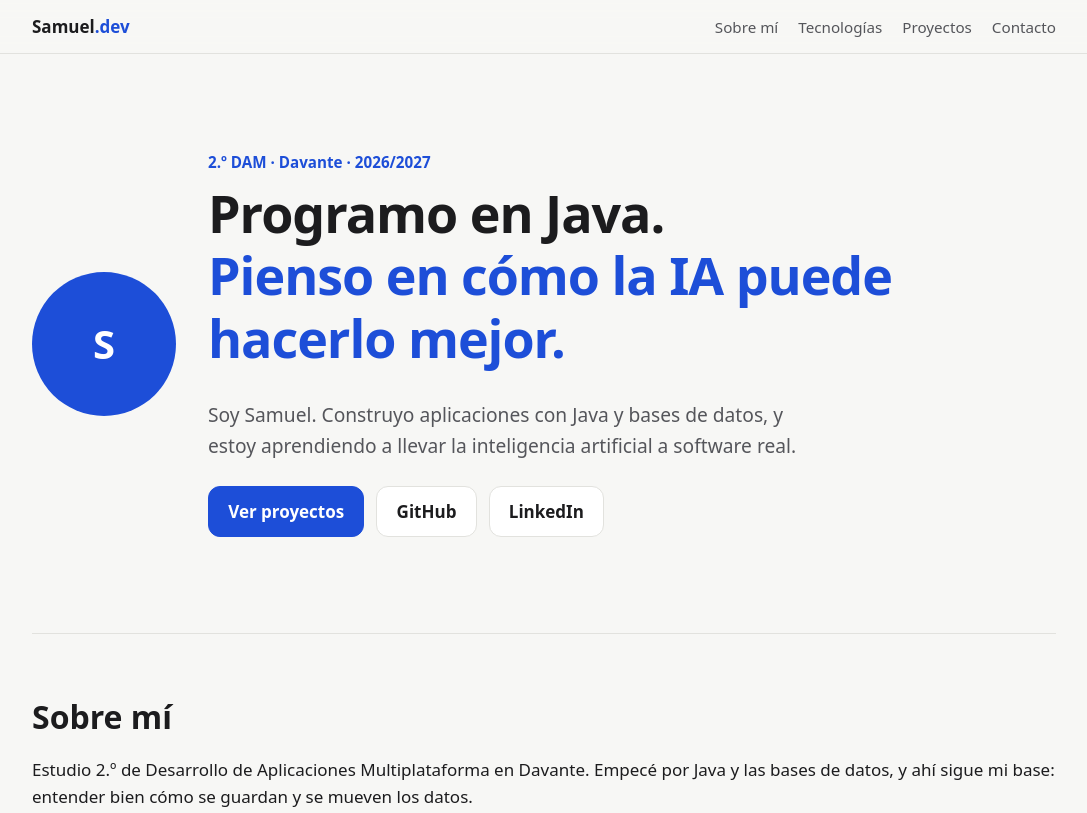
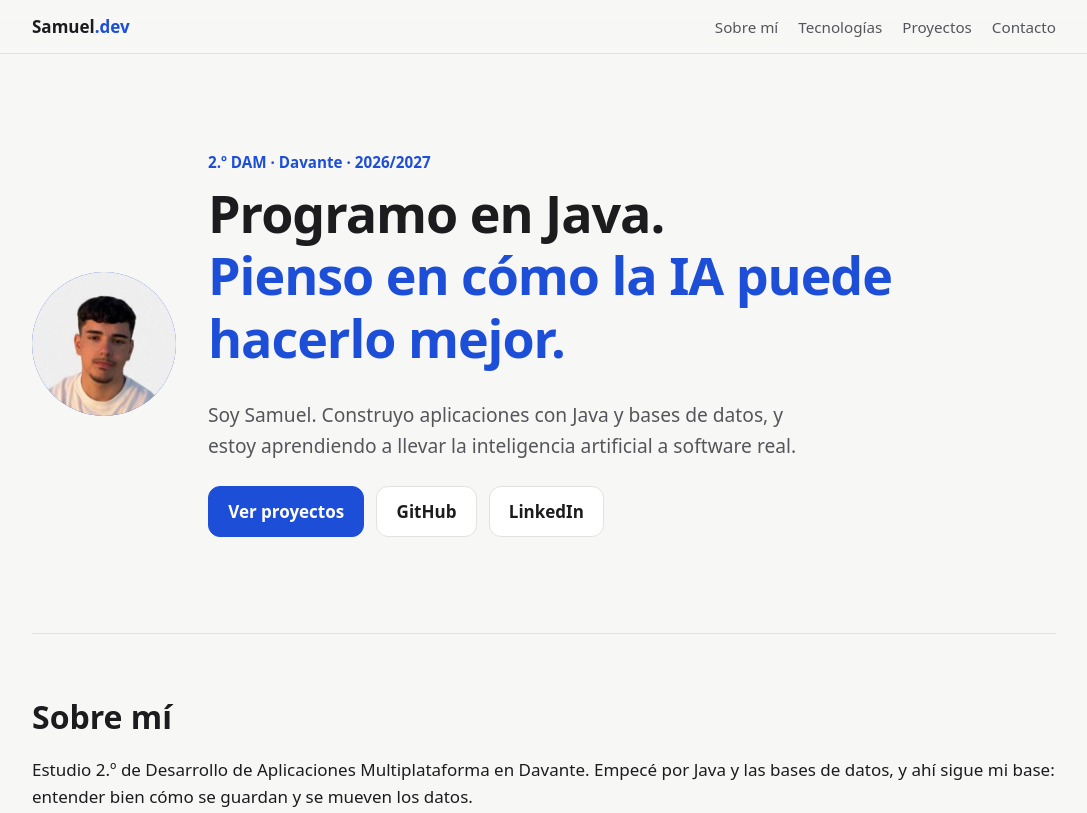
Before and after one commit to Subliii/Subliii.github.io, a plain HTML site: page index.html in a window 1280 px wide. Shown: the top 813 px of the page, without its empty margins (96-1183 px from the left). Drawn offline with Linux system fonts and the light colour scheme.

Commit message:
Update index.html

```diff
--- a/index.html
+++ b/index.html
@@ -30,8 +30,7 @@
 
     <!-- ============ PORTADA ============ -->
     <section id="inicio" class="portada contenedor">
-      <!-- Si quieres foto: <img src="foto.jpg" alt="Foto de Samuel" class="avatar"> -->
-      <div class="avatar" aria-hidden="true">S</div>
+      <img src="foto.jpg" alt="Foto de Samuel" class="avatar" width="144" height="144">
       <div>
         <p class="etiqueta">2.º DAM · Davante · 2026/2027</p>
         <h1>Programo en Java.<br><span class="resalte">Pienso en cómo la IA puede hacerlo mejor.</span></h1>
```
